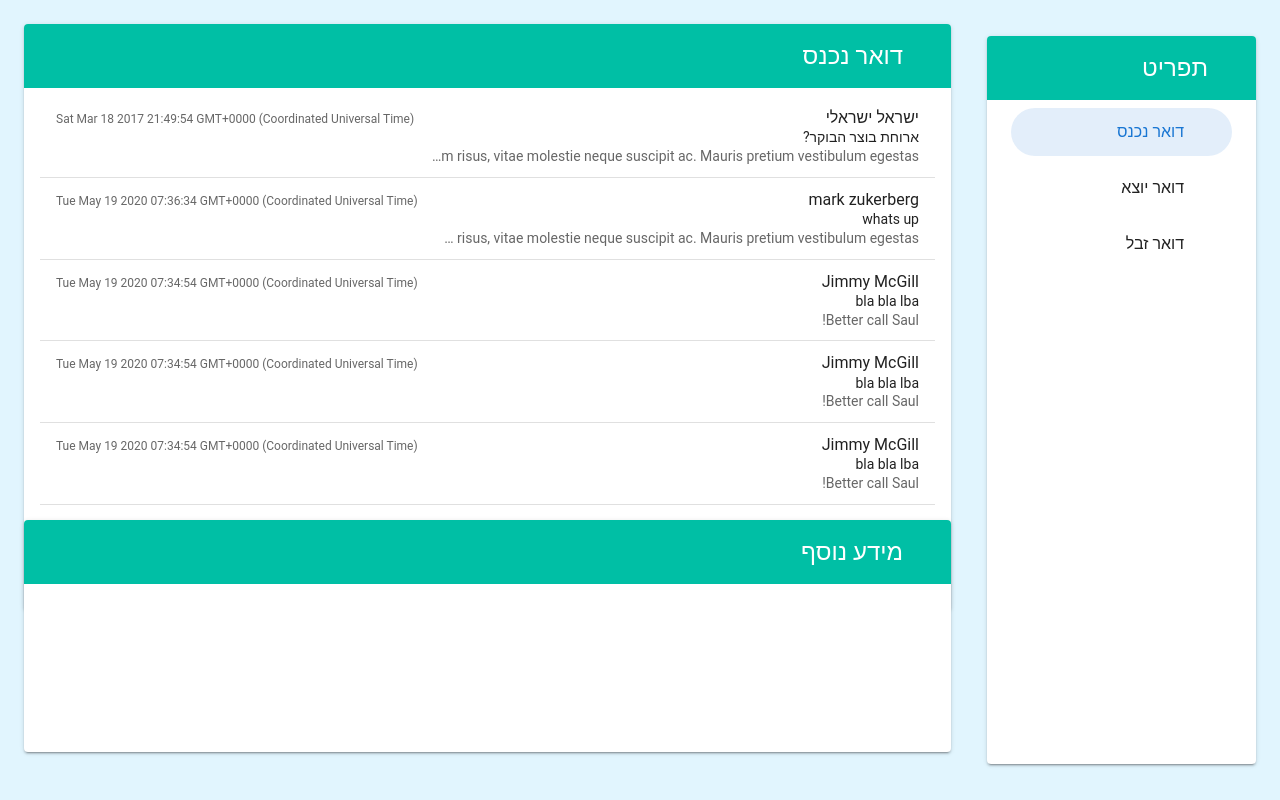
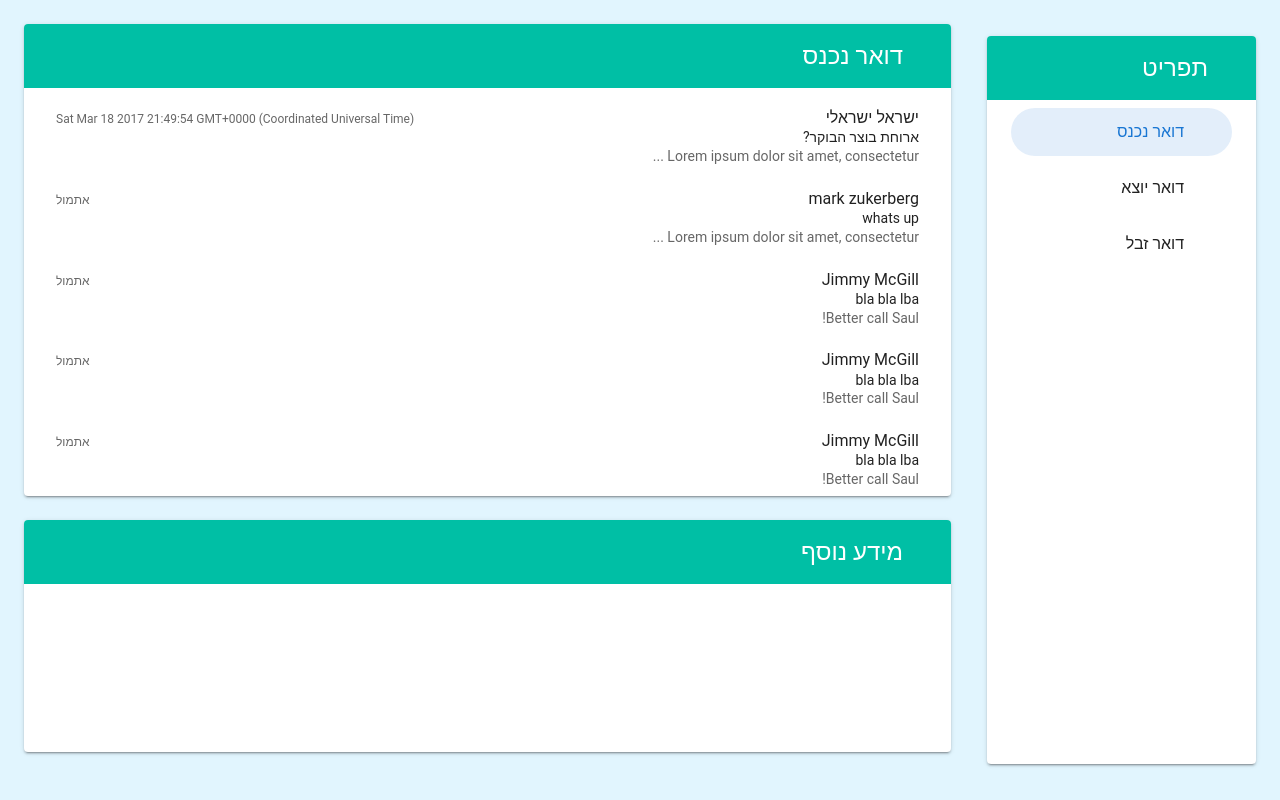
Before and after one commit to matan0810/Exercise, a Vue app in the folder Vue/Exercise1/: page / in a window 1280 px wide. Built offline with nearby package versions, Linux system fonts and the light colour scheme; the HTML template or start-up script is replaced by a standard one.

Commit message:
feat(app.vue, detail.vue, mailitem.vue): add scroll option

```diff
--- a/Vue/Exercise1/src/App.vue
+++ b/Vue/Exercise1/src/App.vue
@@ -11,7 +11,7 @@
           <v-col class="col-9">
             <v-row v-bind:class="[showExtraDetails ? 'twoThirdsHeight' : 'fullHeight']">
               <v-col>
-                <Details :currentTitle="currentTitle" />
+                <Details :extraDetails="showExtraDetails" :currentTitle="currentTitle" />
               </v-col>
             </v-row>
             <v-row class="thirdHeight" v-if="showExtraDetails">
--- a/Vue/Exercise1/src/components/Details.vue
+++ b/Vue/Exercise1/src/components/Details.vue
@@ -1,40 +1,37 @@
 <template>
-  <v-card style="height: 100%">
+  <v-card class="fullHeight">
     <v-card-title class="teal accent-4 white--text headline pr-12">{{ currentTitle }}</v-card-title>
-    <v-card-text class="text--primary">
-        <v-list two-line>
-          <v-list-item-group v-model="selected" active-class="grey--text">
-            <template v-for="(item, index) in inboxMessages">
-              <v-list-item :key="item.title">
-                <template v-slot:default="{ active }">
-                  <v-list-item-content>
-                    <v-list-item-title>{{ item.from }}</v-list-item-title>
-                    <v-list-item-subtitle class="text--primary">{{ item.title }}</v-list-item-subtitle>
-                    <v-list-item-subtitle>{{ item.content }}</v-list-item-subtitle>
-                  </v-list-item-content>
-
-                  <v-list-item-action>
-                    <v-list-item-action-text>{{ item.sent }}</v-list-item-action-text>
-                    <v-icon v-if="!active" color="grey lighten-1">mdi-star-outline</v-icon>
-                    <v-icon v-else color="yellow">mdi-star</v-icon>
-                  </v-list-item-action>
-                </template>
-              </v-list-item>
-
-              <v-divider v-if="index + 1 < inboxMessages.length" :key="index"></v-divider>
-            </template>
-          </v-list-item-group>
-        </v-list>
-      <!-- <Inbox :Messages="inboxMessages" v-if="currentTitle==='דואר נכנס'" />
-      <Outbox v-else-if="currentTitle==='דואר יוצא'" />
-      <Spam v-else-if="currentTitle==='דואר זבל'" />-->
+    <v-card-text
+      v-bind:class="[extraDetails ? 'twoThirdsDetailsHeight' : 'fullDetailsHeight']"
+      class="overflow-y-auto text--primary"
+    >
+      <MailList :messages="currentMessages" />
     </v-card-text>
   </v-card>
 </template>
 
 <script>
+import MailList from "./MailList.vue";
+
 export default {
   name: "Details",
+  components: {
+    MailList
+  },
+  computed: {
+    currentMessages: function() {
+      let messegesList = [];
+      if (this.currentTitle === "דואר נכנס") {
+        messegesList = this.inboxMessages;
+      } else if (this.currentTitle === "דואר יוצא") {
+        messegesList = this.outBoxMessages;
+      } else if (this.currentTitle === "דואר זבל") {
+        messegesList = this.spamMessages;
+      }
+
+      return messegesList;
+    }
+  },
   data() {
     return {
       inboxMessages: [
@@ -62,25 +59,150 @@
           content: "Better call Saul!"
         },
         {
-          id: 3,
+          id: 4,
           title: "bla bla lba",
           sent: new Date(1589873694000),
           from: "Jimmy McGill",
           content: "Better call Saul!"
         },
         {
-          id: 3,
+          id: 5,
           title: "bla bla lba",
           sent: new Date(1589873694000),
           from: "Jimmy McGill",
           content: "Better call Saul!"
         },
         {
-          id: 3,
+          id: 6,
           title: "bla bla lba",
           sent: new Date(1589873694000),
           from: "Jimmy McGill",
           content: "Better call Saul!"
+        },
+        {
+          id: 7,
+          title: "bla bla lba",
+          sent: new Date(1589873694000),
+          from: "Jimmy McGill",
+          content: "Better call Saul!"
+        },
+        {
+          id: 8,
+          title: "888888888",
+          sent: new Date(),
+          from: "Jimmy McGill",
+          content: "Better call Saul!"
+        }
+      ],
+      outBoxMessages: [
+        {
+          id: 12,
+          title: "whats up",
+          sent: new Date(1589873794000),
+          from: "mark zukerberg",
+          content:
+            "Lorem ipsum dolor sit amet, consectetur adipiscing elit. Nam accumsan elementum ligula a venenatis. Ut bibendum ipsum sapien, quis laoreet quam molestie a. Donec eget quam nec elit posuere dapibus. Sed eleifend justo justo, in faucibus libero tincidunt in. Vestibulum tristique eget sapien non porta. Quisque leo mi, posuere sed ex ac, ullamcorper dignissim erat. Ut tempus sem ut volutpat maximus. Donec lobortis, nibh nec dignissim bibendum, nibh ante malesuada ligula, elementum viverra odio erat ac tortor. In gravida vehicula augue eu cursus. Cras nec enim rhoncus turpis blandit blandit. Praesent varius nunc ligula, vel vehicula sem porttitor nec. Ut ac nunc sed ex fringilla ultrices ac eu nulla. Sed at placerat ex. Pellentesque fermentum diam risus, vitae molestie neque suscipit ac. Mauris pretium vestibulum egestas."
+        },
+        {
+          id: 13,
+          title: "bla bla lba",
+          sent: new Date(1589873694000),
+          from: "Jimmy McGill",
+          content: "Better call Saul!"
+        },
+        {
+          id: 14,
+          title: "bla bla lba",
+          sent: new Date(1589873694000),
+          from: "Jimmy McGill",
+          content: "Better call Saul!"
+        },
+        {
+          id: 15,
+          title: "bla bla lba",
+          sent: new Date(1589873694000),
+          from: "Jimmy McGill",
+          content: "Better call Saul!"
+        },
+        {
+          id: 16,
+          title: "bla bla lba",
+          sent: new Date(1589873694000),
+          from: "Jimmy McGill",
+          content: "Better call Saul!"
+        },
+        {
+          id: 17,
+          title: "bla bla lba",
+          sent: new Date(1589873694000),
+          from: "Yossi",
+          content: "Better call Saul!"
+        },
+        {
+          id: 18,
+          title: "888888888",
+          sent: new Date(),
+          from: "Jimmy McGill",
+          content: "Better call Saul!"
+        }
+      ],
+      spamMessages: [
+        {
+          id: 12,
+          title: "whats up",
+          sent: new Date(1589873794000),
+          from: "mark zukerberg",
+          content:
+            "Lorem ipsum dolor sit amet, consectetur adipiscing elit. Nam accumsan elementum ligula a venenatis. Ut bibendum ipsum sapien, quis laoreet quam molestie a. Donec eget quam nec elit posuere dapibus. Sed eleifend justo justo, in faucibus libero tincidunt in. Vestibulum tristique eget sapien non porta. Quisque leo mi, posuere sed ex ac, ullamcorper dignissim erat. Ut tempus sem ut volutpat maximus. Donec lobortis, nibh nec dignissim bibendum, nibh ante malesuada ligula, elementum viverra odio erat ac tortor. In gravida vehicula augue eu cursus. Cras nec enim rhoncus turpis blandit blandit. Praesent varius nunc ligula, vel vehicula sem porttitor nec. Ut ac nunc sed ex fringilla ultrices ac eu nulla. Sed at placerat ex. Pellentesque fermentum diam risus, vitae molestie neque suscipit ac. Mauris pretium vestibulum egestas."
+        },
+        {
+          id: 13,
+          title: "bla bla lba",
+          sent: new Date(1589873694000),
+          from: "Jimmy McGill",
+          content: "Better call Saul!"
+        },
+        {
+          id: 14,
+          title: "bla bla lba",
+          sent: new Date(1589873694000),
+          from: "Jimmy McGill",
+          content: "Better call Saul!"
+        },
+        {
+          id: 15,
+          title: "bla bla lba",
+          sent: new Date(1589873694000),
+          from: "Jimmy McGill",
+          content: "Better call Saul!"
+        },
+        {
+          id: 16,
+          title: "bla bla lba",
+          sent: new Date(1589873694000),
+          from: "Jimmy McGill",
+          content: "Better call Saul!"
+        },
+        {
+          id: 17,
+          title: "bla bla lba",
+          sent: new Date(1589873694000),
+          from: "Yossi",
+          content: "Better call Saul!"
+        },
+        {
+          id: 18,
+          title: "888888888",
+          sent: new Date(),
+          from: "Jimmy McGill",
+          content: "Better call Saul!"
+        },
+        {
+          id: 19,
+          title: "999",
+          sent: new Date(),
+          from: "Jll",
+          content: "Betaul!"
         }
       ]
     };
@@ -89,7 +211,27 @@
     currentTitle: {
       type: String,
       required: true
+    },
+    extraDetails: {
+      type: Boolean,
+      required: true
     }
   }
 };
 </script>
+
+<style scoped>
+.fullHeight {
+  height: 100%;
+}
+
+.fullDetailsHeight {
+  max-height: 81vh;
+  height: 100%;
+}
+
+.twoThirdsDetailsHeight {
+  max-height: 50vh;
+  height: 100%;
+}
+</style>
--- a/Vue/Exercise1/src/components/MailItem.vue
+++ b/Vue/Exercise1/src/components/MailItem.vue
@@ -1,27 +1,20 @@
 <template>
-  <v-card tile>
-    <v-list-item>
+  <v-list-item>
+    <template v-slot:default="{ active }">
       <v-list-item-content>
-        <v-list-item-title class="font-weight-bold subtitle-1">{{ message.from }}</v-list-item-title>
-        <v-list-item-subtitle class="py-1 text--primary">{{ message.title }}</v-list-item-subtitle>
+        <v-list-item-title>{{ message.from }}</v-list-item-title>
+        <v-list-item-subtitle class="text--primary">{{ message.title }}</v-list-item-subtitle>
         <v-list-item-subtitle>{{ contentShow }}</v-list-item-subtitle>
       </v-list-item-content>
 
       <v-list-item-action>
         <v-list-item-action-text>{{ sendTimeShow }}</v-list-item-action-text>
-        <!-- <v-icon v-if="!active" color="grey lighten-1">mdi-star</v-icon>
-        <v-icon v-else color="yellow">mdi-star-outline</v-icon>-->
-        <v-rating
-          v-model="rating"
-          :length="1"
-          :clearable="true"
-          color="yellow darken-1"
-          background-color="yellow darken-1"
-        ></v-rating>
+        <v-icon v-if="!active" color="grey lighten-1">mdi-star-outline</v-icon>
+        <v-icon v-else color="yellow">mdi-star</v-icon>
       </v-list-item-action>
-    </v-list-item>
-    <v-divider class="pb-1" />
-  </v-card>
+    </template>
+    <v-divider />
+  </v-list-item>
 </template>
 
 <script>
--- a/Vue/Exercise1/src/components/MailList.vue
+++ b/Vue/Exercise1/src/components/MailList.vue
@@ -1,11 +1,26 @@
 <template>
   <div class="mailList">
-    <slot name></slot>
+    <v-list two-line>
+      <v-list-item-group v-model="selected" active-class="orange--text">
+        <MailItem v-for="message in messages" :message="message" :key="message.id" />
+      </v-list-item-group>
+    </v-list>
   </div>
 </template>
 
 <script>
+import MailItem from "./MailItem.vue";
+
 export default {
-  name: "MailList"
+  name: "MailList",
+  props: {
+    messages: {
+      type: Array,
+      required: true
+    }
+  },
+  components: {
+    MailItem
+  }
 };
 </script>
```
Also changed, not shown: Vue/Exercise1/src/components/Inbox.vue (deleted, +0 -37 lines), Vue/Exercise1/src/components/Outbox.vue (deleted, +0 -11 lines), Vue/Exercise1/src/components/Spam.vue (deleted, +0 -11 lines).
